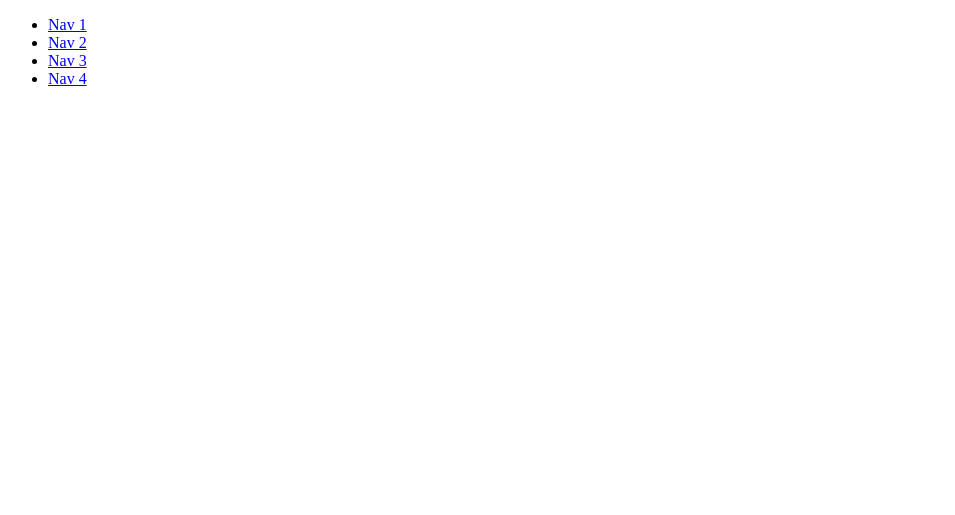
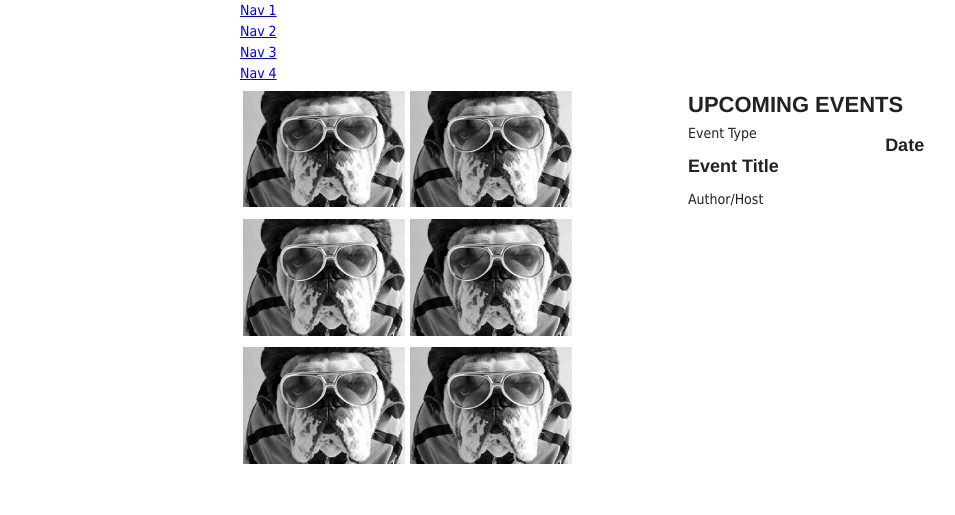
Before and after one commit to KyleGreen/Free-Thinking-Society, a plain HTML site: page index.html in a window 1280 px wide. Shown: the whole page, without its empty margins (0-955 px from the left). Drawn offline with Linux system fonts and the light colour scheme.

Commit message:
Working Grid and Left and Right Column

```diff
--- a/css/general.css
+++ b/css/general.css
@@ -1,2 +1,117 @@
 @charset "UTF-8";
 /* CSS Document */
+
+
+/*Reset*/
+html, body, div, span, applet, object, iframe,
+h1, h2, h3, h4, h5, h6, p, blockquote, pre,
+a, abbr, acronym, address, big, cite, code,
+del, dfn, em, img, ins, kbd, q, s, samp,
+small, strike, strong, sub, sup, tt, var,
+b, u, i, center,
+dl, dt, dd, ol, ul, li,
+fieldset, form, label, legend,
+table, caption, tbody, tfoot, thead, tr, th, td,
+article, aside, canvas, details, embed,
+figure, figcaption, footer, header, hgroup,
+menu, nav, output, ruby, section, summary,
+time, mark, audio, video {
+	margin: 0;
+	padding: 0;
+	border: 0;
+
+}
+
+article, aside, details, figcaption, figure,
+footer, header, hgroup, menu, nav, section, h1, h2, h3{
+	display: block;
+}
+
+ol, ul {
+	list-style: none;
+}
+
+/*Reset End*/
+
+
+html{
+	width: 800px;
+	margin: auto;
+	font-size: 100%;
+	max-width: 90%;
+	min-width: 22%;
+	background-color: #fffff;
+}
+
+h1,
+h2,
+h3,
+h4,
+h5,
+h6{
+	font-family: 'Helvetica', sans-serif;
+
+}
+
+h1{
+	font-size: 24px;
+	line-height: 36px;
+	font-weight: 900;
+	display: block;
+}
+
+h2{
+	font-size: 22px;
+	line-height: 33px;
+	display: block;
+	clear: both;
+	text-transform: uppercase;
+}
+
+h3{
+	font-size: 18px;
+	line-height: 27px;
+	display: block;
+	padding: 0.5em 0 0.5em 0;
+
+}
+
+
+h4{
+	font-size: 16px;
+	line-height: 24px;
+	font-weight: 700;
+
+}
+
+body{
+	font-family: 'Tahoma', Geneva, sans-serif;
+	font-size: 14px;
+	line-height: 21px;
+	color: #222;
+}
+
+.grid-row{
+	overflow: hidden;
+	/*Forces the parten element to wrap around floated children*/
+}
+
+.unit{
+	float: left;
+	width: 46%;
+	padding: 0.2em;
+}
+
+.leftcolumn{
+	float: left;
+	width: 44%;
+	padding: 0.5% 3% 5% 0;
+	display: block;
+}
+
+.rightcolumn{
+	float: right;
+	width: 44%;
+	padding: 0.5% 0 5% 3%;
+	display: block;
+}
--- a/index.html
+++ b/index.html
@@ -22,6 +22,8 @@
     	</ul>
     </nav>
 
+    <div class="container" style="width:100%">
+
    		 <div class="leftcolumn"> <!--Left Aligned Content Section Main Page-->
 
          	<div class="grid-row"> <!--Strcutures the content to the a grid system-->
@@ -29,13 +31,13 @@
 
             	<div class="unit">
             		<div class="content"> <!--Applies basic layout of content and standards for images-->
-                		<img tag>
+                		<img src="img/holder.jpg" alt="The Man" style="width: 100%">
               	  	</div> <!--Closing "content" of this one content structure-->
                 </div> <!--Closing Unit-->
 
             	<div class="unit">
             		<div class="content"> <!--Applies basic layout of content and standards for images-->
-                		<img tag>
+                		<img src="img/holder.jpg" alt="The Man" style="width: 100%">
               	  	</div> <!--Closing "content" of this one content structure-->
                 </div> <!--Closing "Unit"-->
 
@@ -48,13 +50,13 @@
 
             	<div class="unit">
             		<div class="content"> <!--Applies basic layout of content and standards for images-->
-                		<img tag>
+                		<img src="img/holder.jpg" alt="The Man" style="width: 100%">
               	  	</div> <!--Closing "content" of this one content structure-->
                 </div> <!--Closing Unit-->
 
             	<div class="unit">
             		<div class="content"> <!--Applies basic layout of content and standards for images-->
-                		<img tag>
+                		<img src="img/holder.jpg" alt="The Man" style="width: 100%">
               	  	</div> <!--Closing "content" of this one content structure-->
                 </div> <!--Closing "Unit"-->
 
@@ -67,17 +69,51 @@
 
             	<div class="unit">
             		<div class="content"> <!--Applies basic layout of content and standards for images-->
-                		<img tag>
+                		<img src="img/holder.jpg" alt="The Man" style="width: 100%">
               	  	</div> <!--Closing "content" of this one content structure-->
                 </div> <!--Closing Unit-->
 
             	<div class="unit">
             		<div class="content"> <!--Applies basic layout of content and standards for images-->
-                		<img tag>
+                		<img src="img/holder.jpg" alt="The Man" style="width: 100%">
               	  	</div> <!--Closing "content" of this one content structure-->
                 </div> <!--Closing "Unit"-->
 
            </div> <!--Closing "Grid-Row"-->
+
+        </div> <!--Closing LeftColoumn-->
+
+     </div>  <!--Closing Container-->
+
+     <!--@@@@@@@@@@@ RIGHT COLOUMN START @@@@@@@@@@@@@-->
+
+     <div class="container" style="width:100%">
+        <div class="rightcolumn">
+        	<div class="events">
+				<h2> Upcoming Events </h2>
+
+				<div class="underline">
+					<div class="container" style="width:100%">
+
+						<div class="leftcolumn">
+							<p class="type"> Event Type </p>
+							<h3 class="title"> Event Title </h3>
+							<p class="host"> Author/Host </p>
+						</div> <!-- Closing of Left Column-->
+
+						<div class="rightcolumn">
+							<h3 class="title"> Date </h3>
+						</div> <!-- Closing of Right Column-->
+
+					</div>  <!--   Close Container   -->
+				</div>  <!--   Close Underline   -->
+
+
+			</div>  <!-- Close Events  -->
+         </div> <!-- Closes Right Column  -->
+    </div> <!-- Closes Container  -->
+
+
 
 
 
```
Also changed, not shown: img/holder.jpg (added), 2 other files.
